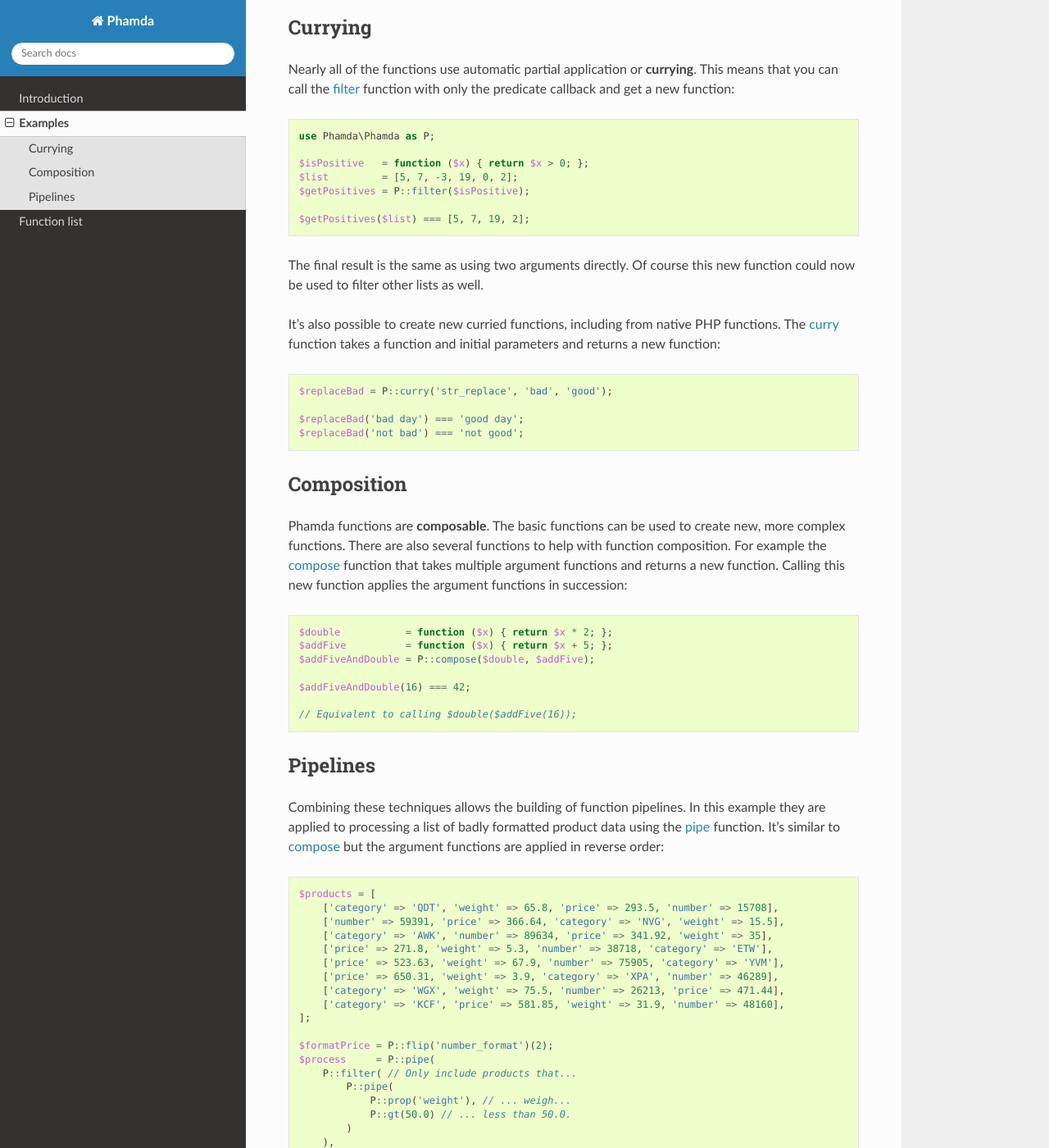
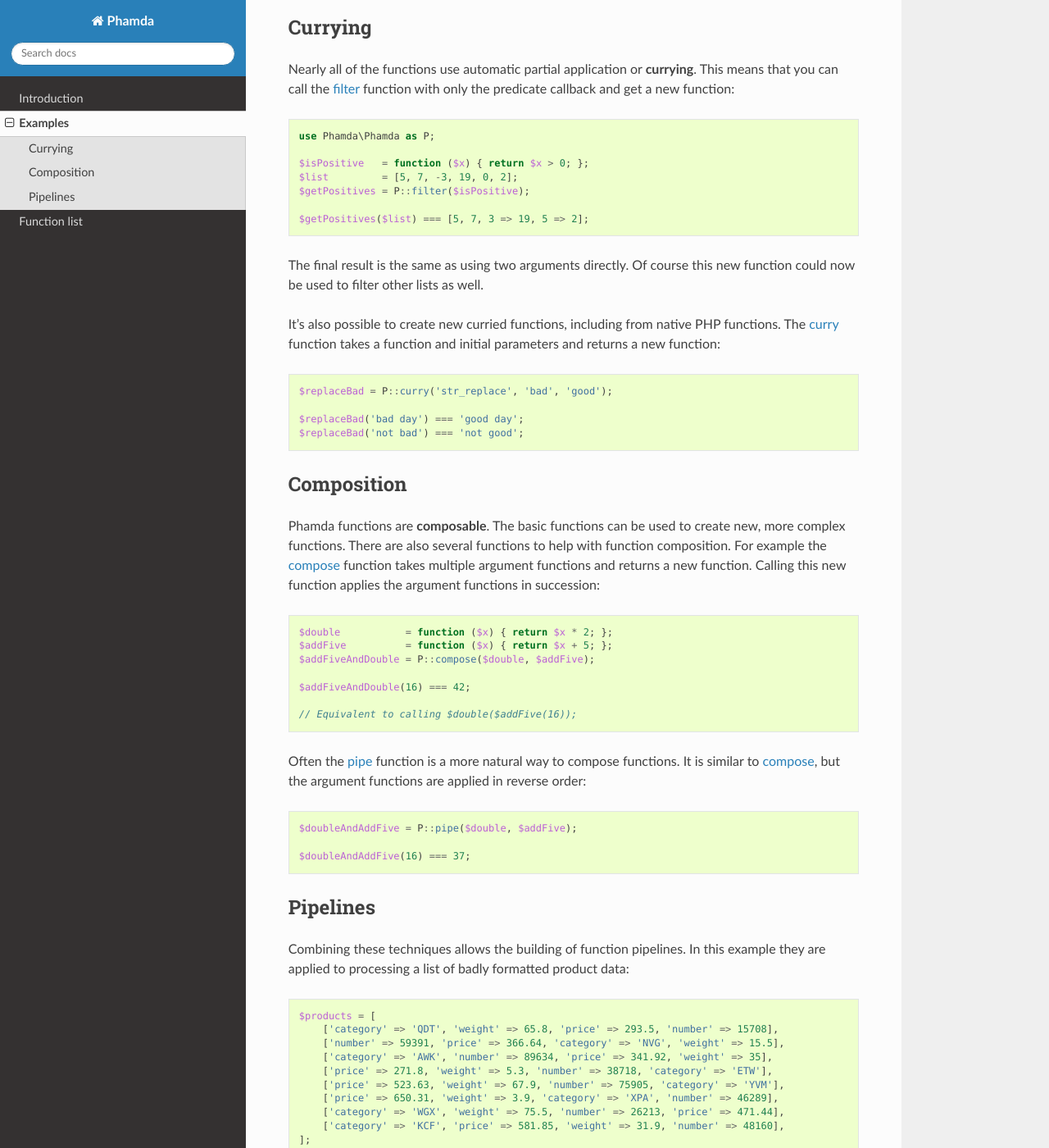
Before and after one commit to mpajunen/phamda, a Sphinx documentation site: the page built from docs/examples.rst, in a window 1280 px wide and 1400 px high, scrolled down 215 px. Shown: the whole window at 82% size. Built offline with Sphinx 7.4.7 and the Read the Docs theme 2.0.0, drawn with Linux system fonts in a browser that asks for light colours.

Commit message:
Add and fix examples

```diff
--- a/docs/examples.rst
+++ b/docs/examples.rst
@@ -19,7 +19,7 @@
     $list         = [5, 7, -3, 19, 0, 2];
     $getPositives = P::filter($isPositive);
 
-    $getPositives($list) === [5, 7, 19, 2];
+    $getPositives($list) === [5, 7, 3 => 19, 5 => 2];
 
 The final result is the same as using two arguments directly. Of course this new function could now be used to filter
 other lists as well.
@@ -39,7 +39,7 @@
 -----------
 
 Phamda functions are **composable**. The basic functions can be used to create new, more complex functions. There are
-also several functions to help with function composition. For example the :ref:`compose` function that takes multiple
+also several functions to help with function composition. For example the :ref:`compose` function takes multiple
 argument functions and returns a new function. Calling this new function applies the argument functions in succession:
 
 .. code-block:: php
@@ -53,12 +53,21 @@
     // Equivalent to calling $double($addFive(16));
 
 
+Often the :ref:`pipe` function is a more natural way to compose functions. It is similar to :ref:`compose`, but the
+argument functions are applied in reverse order:
+
+.. code-block:: php
+
+    $doubleAndAddFive = P::pipe($double, $addFive);
+
+    $doubleAndAddFive(16) === 37;
+
+
 Pipelines
 ---------
 
 Combining these techniques allows the building of function pipelines. In this example they are applied to processing a
-list of badly formatted product data using the :ref:`pipe` function. It's similar to :ref:`compose` but the argument
-functions are applied in reverse order:
+list of badly formatted product data:
 
 .. code-block:: php
 
```
Also changed, not shown: README.md (+13 -5 lines), 1 other file.
